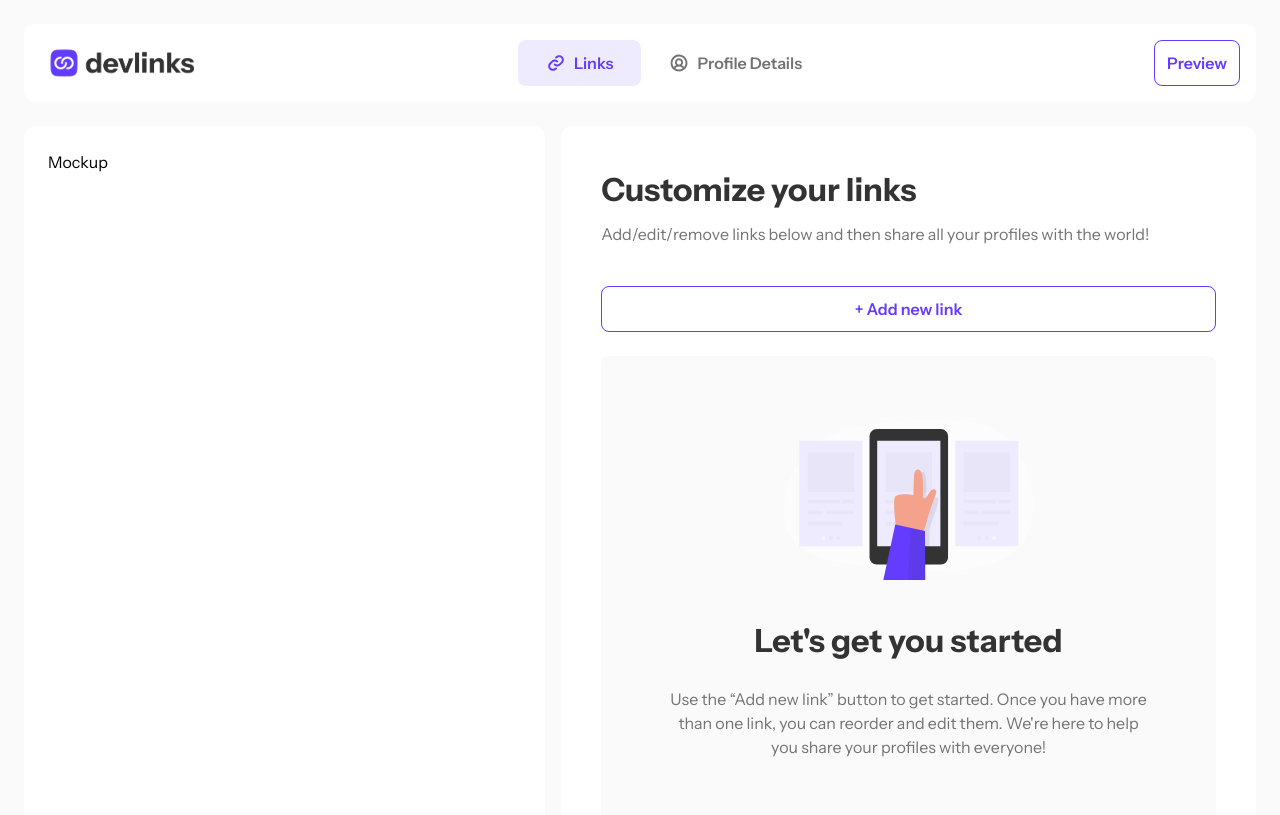
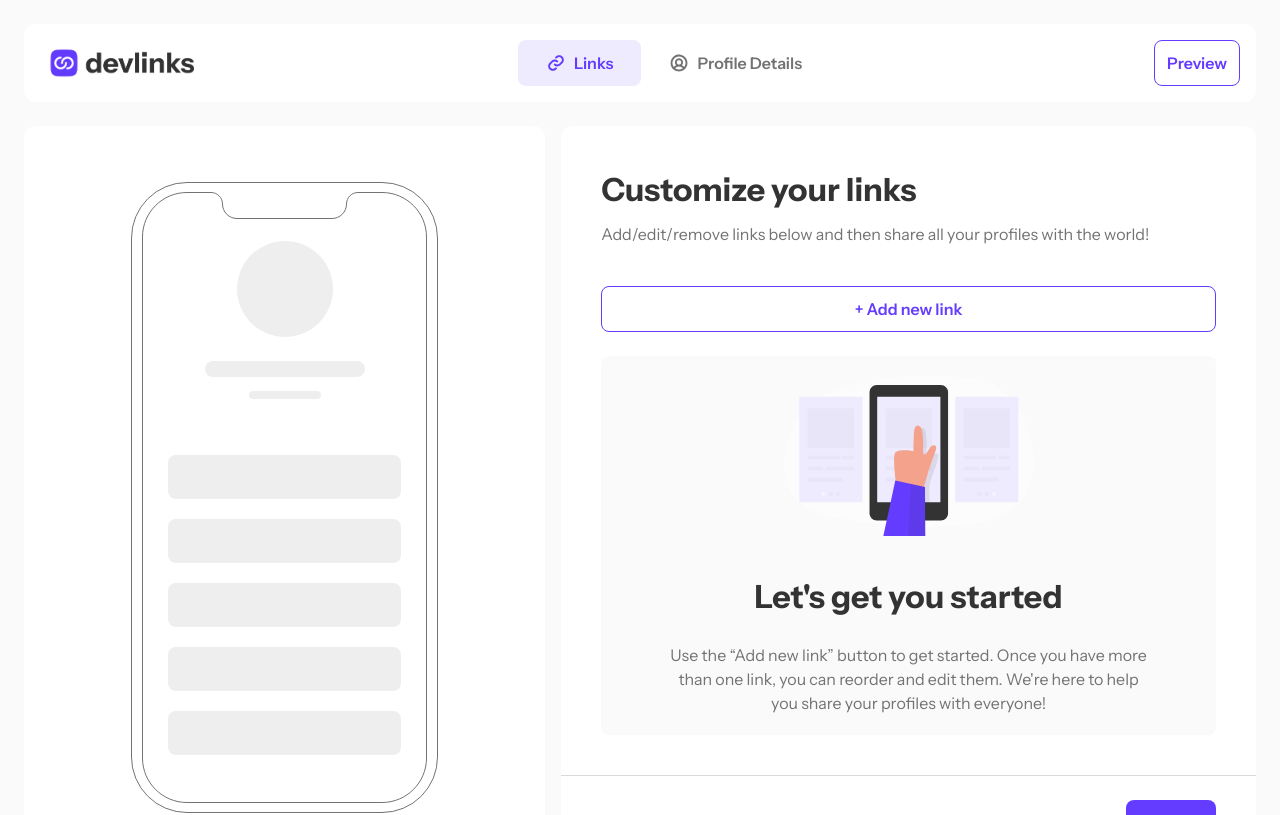
Before and after one commit to Iykekelvins/link-sharing-app, a Next.js app: page / in a window 1280 px wide. Shown: the top 815 px of the page. Built offline with nearby package versions, Linux system fonts and the light colour scheme.

Commit message:
feat: add mockup view to display user info and selected links

```diff
--- a/_pages/main/home/empty-state.tsx
+++ b/_pages/main/home/empty-state.tsx
@@ -6,7 +6,7 @@ export default function EmptyState() {
 	return (
 		<div
 			className={cn(
-				'bg-light-grey rounded-lg mt-6 py-5 md:py-16 p-5 flex-1 text-center',
+				'bg-light-grey rounded-lg mt-6 p-5 flex-1 text-center',
 				'flex flex-col items-center justify-center',
 			)}>
 			<Image
--- a/app/globals.css
+++ b/app/globals.css
@@ -8,6 +8,7 @@
 	--grey: #737373;
 	--dark-grey: #333333;
 	--light-grey: #fafafa;
+	--grey-placeholder: #eeeeee;
 	--borders: #d9d9d9;
 	--red: #ff3939;
 }
@@ -19,6 +20,7 @@
 	--color-grey: var(--grey);
 	--color-dark-grey: var(--dark-grey);
 	--color-light-grey: var(--light-grey);
+	--color-grey-placeholder: var(--grey-placeholder);
 	--color-borders: var(--borders);
 	--color-red: var(--red);
 	--breakpoint-des: 75rem;
--- a/shared/mockup.tsx
+++ b/shared/mockup.tsx
@@ -1,5 +1,44 @@
-import React from 'react';
+import { cn } from '@/lib/utils';
 
 export default function Mockup() {
-	return <div className='bg-white p-6 rounded-xl hidden des:block'>Mockup</div>;
+	return (
+		<div className='bg-white p-6 rounded-xl hidden des:flex items-center justify-center'>
+			<div
+				className={cn(
+					'border border-grey border-solid h-[39.438rem] w-[19.188rem]',
+					'rounded-[3.5rem] flex flex-col items-center justify-center',
+					'relative',
+				)}>
+				<div className='flex flex-col items-center relative z-2'>
+					<div className='bg-grey-placeholder rounded-full size-24' />
+					<div className='bg-grey-placeholder rounded-full h-4 w-40 mt-6' />
+					<div className='bg-grey-placeholder rounded-full h-2 w-18 mt-3.5' />
+				</div>
+
+				<ul className='flex flex-col w-full gap-5 px-9 relative z-2 mt-14'>
+					{[...Array(5)].map((_, i) => {
+						return (
+							<li key={i}>
+								<div className='h-11 w-full bg-grey-placeholder rounded-lg' />
+							</li>
+						);
+					})}
+				</ul>
+
+				<svg
+					width='285'
+					height='611'
+					viewBox='0 0 285 611'
+					fill='none'
+					xmlns='http://www.w3.org/2000/svg'
+					className='absolute'>
+					<path
+						d='M45 0.5H69C75.3513 0.5 80.5 5.64873 80.5 12C80.5 20.0081 86.9919 26.5 95 26.5H190C198.008 26.5 204.5 20.0081 204.5 12C204.5 5.64873 209.649 0.5 216 0.5H240C264.577 0.5 284.5 20.4233 284.5 45V566C284.5 590.577 264.577 610.5 240 610.5H45C20.4233 610.5 0.5 590.577 0.5 566V45C0.500004 20.4233 20.4233 0.5 45 0.5Z'
+						fill='white'
+						stroke='#737373'
+					/>
+				</svg>
+			</div>
+		</div>
+	);
 }
```
